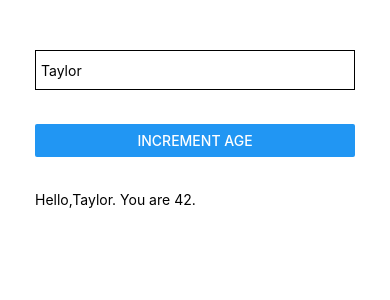
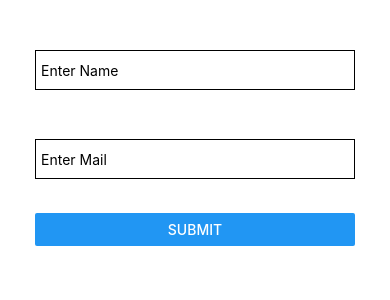
Before and after one commit to phitsau17/ReactP, a React Native app: screen / in a window 390 px wide. Shown: the top 300 px of the page. Built offline with nearby package versions, Linux system fonts and the light colour scheme.

Commit message:
"New"TextInputPractice Commit""

```diff
--- a/App.js
+++ b/App.js
@@ -7,6 +7,7 @@ import Counter from './components/Counter';
 import MyInput from './components/MyInput';
 import IncrementCounter from './components/IncrementCounter';
 import Form from './components/Form';
+import Login from './components/Login';
 
 export default function App() {
   return (
@@ -19,7 +20,8 @@ export default function App() {
       {/* <Couter/> */}
       {/* <MyInput/> */}
       {/* <IncrementCiunter/> */}
-      <Form/>
+      {/* <Form/> */}
+      <Login/>
     </View>
   );
 }
--- /dev/null
+++ b/components/Login.js
@@ -0,0 +1,69 @@
+import { StyleSheet, Text, View ,Button, TextInput} from 'react-native'
+import React from 'react'
+import { useState } from 'react';
+
+const Login = () => {
+
+    const [name,setName] = useState('');
+    const [mail,setMail] = useState('');
+
+    const checkTextInput = () => {
+
+        if (!name.trim()){
+            alert('Please Enter Name');
+            return;
+        }
+        else if(!mail.trim()){
+            alert('Please Enter Mail');
+            return;
+        }
+        else if(!name.trim() & mail.trim()){
+            alert('Please Enter Name & Mail');
+            return;
+        }
+
+            alert(Successfully);
+            return;
+
+    }
+
+  return (
+    <View>
+            <TextInput
+                placeholder = 'Enter Name'
+                style = {styles.textInputStyle}
+                value = {name}
+                onChangeText={(value)=>{setName(value)}}
+            />
+            <Text>{'\n\n'}</Text>
+
+            <TextInput
+                placeholder = 'Enter Mail'
+                style = {styles.textInputStyle}
+                value = {mail}
+                onChangeText={(value)=>{setMail(value)}}
+            />
+            <Text>{'\n\n'}</Text>
+            <Button
+                title='SUBMIT'
+                onPress={()=>{checkTextInput()}}
+            />
+    </View>
+  )
+}
+
+export default Login
+
+const styles = StyleSheet.create({
+    container: {
+        flex: 1,
+        padding: 35,
+    },
+    textInputStyle: {
+        width: '100%',
+        height: 40,
+        paddingHorizontal: 5,
+        borderWidth: 0.5,
+        marginTop: 15,
+    }
+  });
```
